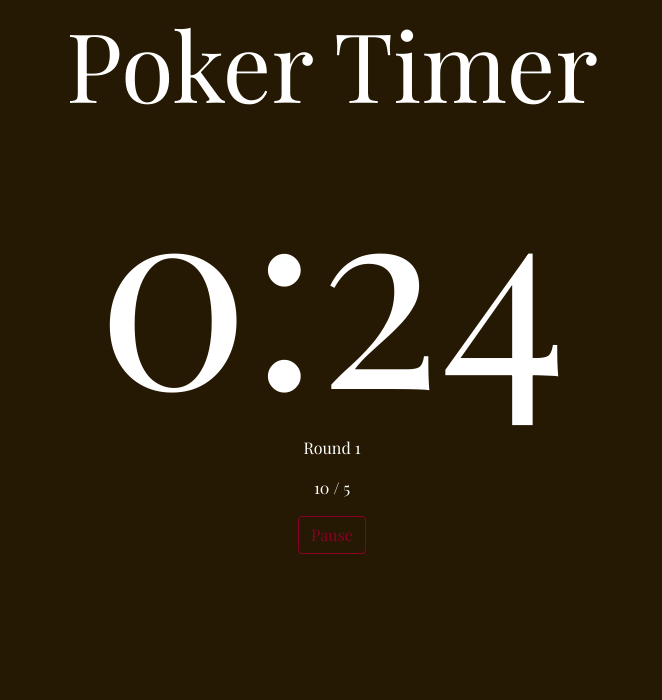
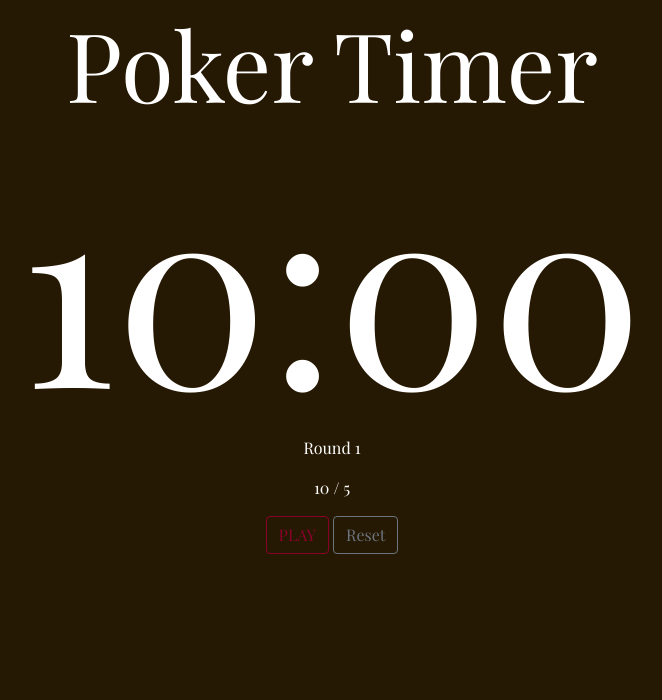
Before and after one commit to veryselfishman/timer.poker, a PHP site: page / in a window 1280 px wide. Shown: the part 140-840 px from the top of the page, without its empty margins (308-970 px from the left). Run offline with PHP 8.4, Linux system fonts and the light colour scheme; some web fonts are replaced.

Commit message:
v0.2.3 Added Reset function. Remove autoplay.

```diff
--- a/src/index.php
+++ b/src/index.php
@@ -34,7 +34,8 @@
                    <p id="blinds"></p>
 
                 <div id="timerControls">
-                    <button id="playPause" class="btn btn-large btn-outline-primary pause" onclick="togglePause(1)">Pause</button>
+                    <button id="playPause" class="btn btn-large btn-outline-primary play" onclick="togglePause()">Play</button>
+                    <button id="reset" class="btn btn-large btn-outline-secondary" onclick="initialiseTimer()">Reset</button>
                 </div>
             </div><!-- .screenContent -->
         </section><!-- #timer -->
--- a/src/js/app.js
+++ b/src/js/app.js
@@ -1,5 +1,4 @@
 var timeinterval;
-var t = 0;
 var interval;
 var startingInterval;
 var currentTime;
@@ -7,22 +6,37 @@ var round = 1;
 
 const blinds = [10, 20, 50, 100, 200, 400, 600, 800, 1000];
 
-startingInterval = "0:30";
-interval = startingInterval;
+startingInterval = "10:00";
 
-$("#round").text("Round " + round);
-$("#blinds").text(blinds[round - 1] + " / " + blinds[round - 1] / 2);
-$("#countdown").text(startingInterval);
+function initialiseTimer() {
+  timerManager(false);
+  round = 1;
+  interval = startingInterval;
+  $("#round").text("Round " + round);
+  $("#blinds").text(blinds[round - 1] + " / " + blinds[round - 1] / 2);
+  $("#countdown").text(startingInterval);
 
-function togglePause(toPause) {
+  // change playPause button to play
+  toggleBtn("play");
+}
+
+function togglePause() {
   if ($("#playPause").hasClass("pause")) {
     timerManager(false);
+    toggleBtn("play");
+  } else {
+    timerManager(true);
+    toggleBtn("pause");
+  }
+}
+
+function toggleBtn(status) {
+  if (status === "play") {
     $("#playPause")
       .addClass("play")
       .removeClass("pause")
       .text("PLAY");
   } else {
-    timerManager(true);
     $("#playPause")
       .addClass("pause")
       .removeClass("play")
@@ -61,6 +75,9 @@ function countdown(currentTime) {
 
   if (minutes === 0 && seconds === "00") {
     round++;
+    if (round > blinds.length) {
+      timerManager(false);
+    }
     $("#round").text("Round " + round);
     $("#blinds").text(blinds[round - 1] + " / " + blinds[round - 1] / 2);
     $("#countdown").removeClass("text-danger");
@@ -69,7 +86,7 @@ function countdown(currentTime) {
 }
 
 $(document).ready(function() {
-  timerManager(true);
+  initialiseTimer();
 
   //========================================================================
 
```
